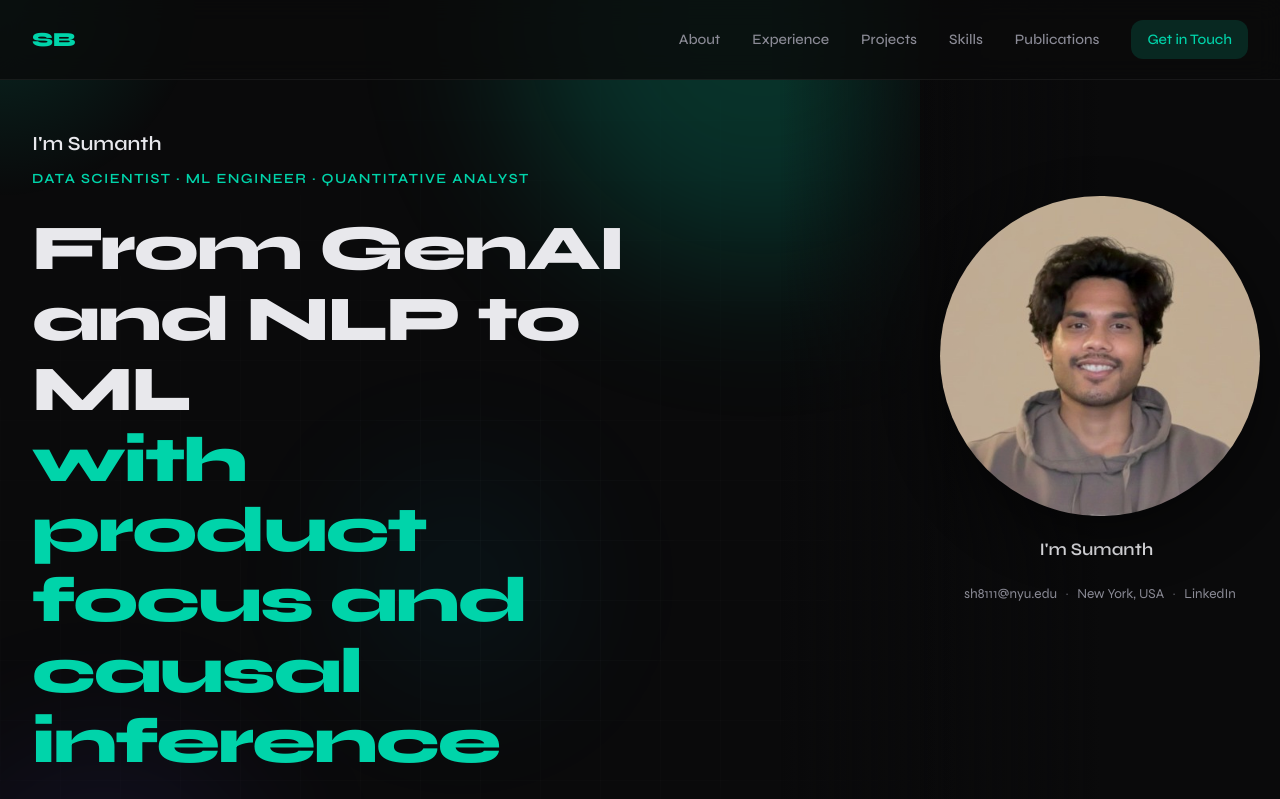
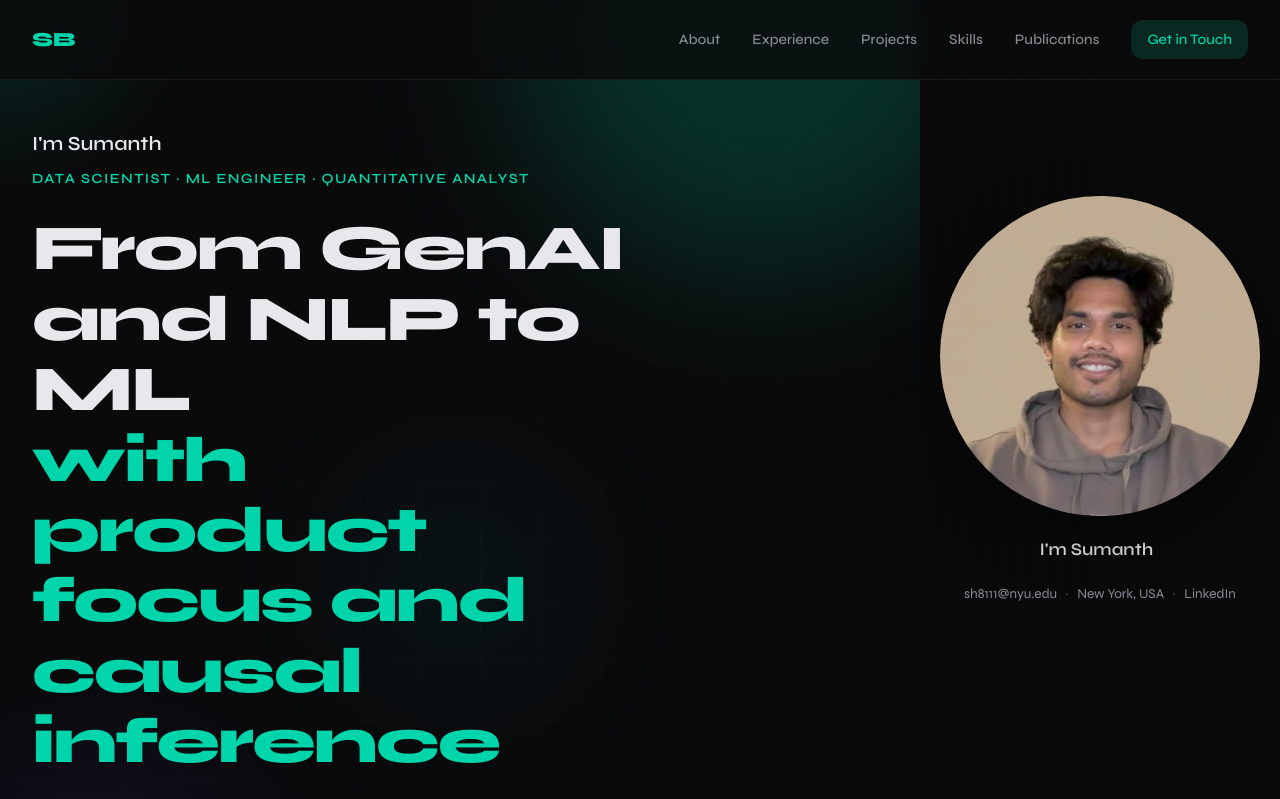
Before and after one commit to BD1634/BD1634.github.io, a plain HTML site: page index.html in a window 1280 px wide. Shown: the top 799 px of the page. Drawn offline with Linux system fonts and the light colour scheme.

Commit message:
fix: remove sidebar gradient overlay band
Made-with: Cursor

```diff
--- a/styles.css
+++ b/styles.css
@@ -157,17 +157,6 @@ body:hover .cursor-glow { opacity: 1; }
   padding-right: 360px;
   position: relative;
 }
-.main-scroll::after {
-  content: '';
-  position: fixed;
-  top: 0;
-  right: 320px;
-  width: 180px;
-  height: 100vh;
-  background: linear-gradient(to right, transparent 0%, var(--bg) 100%);
-  pointer-events: none;
-  z-index: 45;
-}
 .hero-content {
   position: relative;
   z-index: 1;
@@ -291,9 +280,6 @@ body:hover .cursor-glow { opacity: 1; }
   }
   .main-scroll {
     padding-right: 0;
-  }
-  .main-scroll::after {
-    content: none;
   }
 }
 .btn {
```
